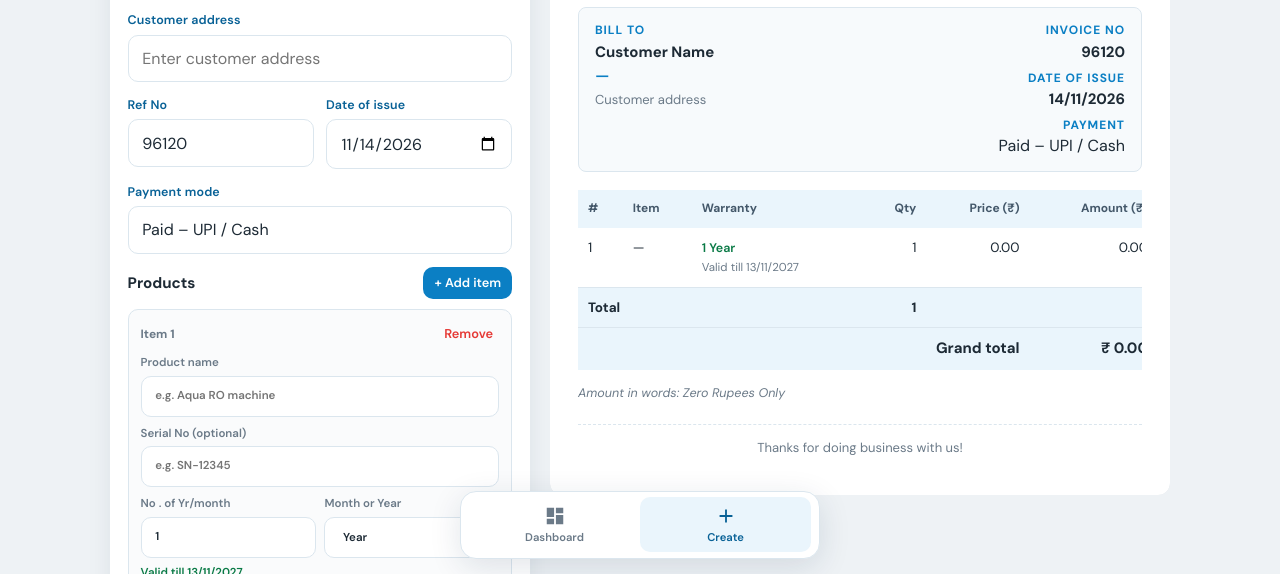
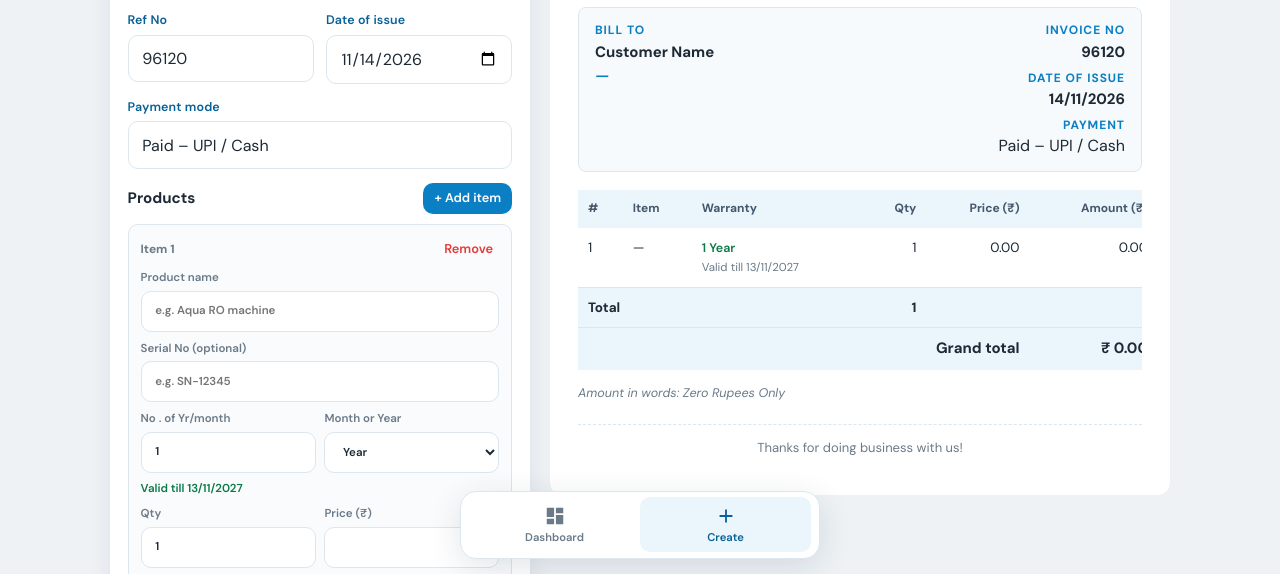
Before and after one commit to dhina-007/Indu-Ro-Service, a plain HTML site: page index.html in a window 1280 px wide. Both pictures are taken after a click on the button "New". Shown: the part 221-795 px from the top of the page. Drawn offline with nearby package versions, Linux system fonts and the light colour scheme.

Commit message:
Remove Customer address field and preview from invoice

```diff
--- a/app.js
+++ b/app.js
@@ -9,7 +9,6 @@ const DRAFT_KEY = "indu_ro_draft";
 const els = {
   customerName: document.getElementById("customerName"),
   customerPhone: document.getElementById("customerPhone"),
-  customerAddress: document.getElementById("customerAddress"),
   refNo: document.getElementById("refNo"),
   issueDate: document.getElementById("issueDate"),
   paymentMode: document.getElementById("paymentMode"),
@@ -17,7 +16,6 @@ const els = {
   itemsList: document.getElementById("itemsList"),
   previewCustomerName: document.getElementById("previewCustomerName"),
   previewCustomerPhone: document.getElementById("previewCustomerPhone"),
-  previewCustomerAddress: document.getElementById("previewCustomerAddress"),
   previewRefNo: document.getElementById("previewRefNo"),
   previewDate: document.getElementById("previewDate"),
   previewPayment: document.getElementById("previewPayment"),
@@ -253,7 +251,6 @@ function getFormState() {
     id: currentId || crypto.randomUUID(),
     customerName: els.customerName ? els.customerName.value.trim() : "",
     customerPhone: els.customerPhone ? els.customerPhone.value.trim() : "",
-    customerAddress: els.customerAddress ? els.customerAddress.value.trim() : "",
     refNo: els.refNo ? els.refNo.value.trim() : "",
     issueDate: els.issueDate ? els.issueDate.value : todayISO(),
     paymentMode: els.paymentMode ? els.paymentMode.value.trim() : "Paid – UPI / Cash",
@@ -421,7 +418,6 @@ function updatePreview() {
 
   els.previewCustomerName.textContent = state.customerName || "Customer Name";
   els.previewCustomerPhone.textContent = state.customerPhone || "—";
-  els.previewCustomerAddress.textContent = state.customerAddress || "Customer address";
   els.previewRefNo.textContent = state.refNo || "—";
   els.previewDate.textContent = formatDateDisplay(state.issueDate);
   els.previewPayment.textContent = state.paymentMode || "Paid – UPI / Cash";
@@ -507,7 +503,6 @@ function applyState(state) {
   currentId = state.id || null;
   els.customerName.value = state.customerName || "";
   els.customerPhone.value = state.customerPhone || "";
-  if (els.customerAddress) els.customerAddress.value = state.customerAddress || "";
   els.refNo.value = state.refNo || generateRefNo();
   els.issueDate.value = state.issueDate || todayISO();
   if (els.paymentMode) els.paymentMode.value = state.paymentMode || "Paid – UPI / Cash";
@@ -547,7 +542,6 @@ function newInvoice() {
     id: currentId,
     customerName: "",
     customerPhone: "",
-    customerAddress: "",
     refNo: generateRefNo(),
     issueDate: todayISO(),
     paymentMode: "Paid – UPI / Cash",
@@ -817,7 +811,6 @@ function bindEvents() {
   [
     "customerName",
     "customerPhone",
-    "customerAddress",
     "issueDate",
     "paymentMode",
     "notes",
@@ -878,7 +871,6 @@ function init() {
       id: currentId,
       customerName: "Raju",
       customerPhone: "7678904532",
-      customerAddress: "Customer address",
       refNo: "38044",
       issueDate: todayISO(),
       paymentMode: "Paid – UPI / Cash",
--- a/index.html
+++ b/index.html
@@ -75,11 +75,6 @@
             </label>
           </div>
 
-          <label class="field">
-            <span>Customer address</span>
-            <input type="text" id="customerAddress" placeholder="Enter customer address" />
-          </label>
-
           <div class="field-row">
             <label class="field">
               <span>Ref No</span>
@@ -141,8 +136,7 @@
               <div>
                 <div class="tag">BILL TO</div>
                 <b id="previewCustomerName">Customer Name</b><br />
-                <span style="color:var(--brand);font-weight:600" id="previewCustomerPhone">—</span><br />
-                <span class="mute" id="previewCustomerAddress">Customer address</span>
+                <span style="color:var(--brand);font-weight:600" id="previewCustomerPhone">—</span>
               </div>
               <div class="right">
                 <div class="tag">INVOICE NO</div><b id="previewRefNo">38044</b>
--- a/pdf.js
+++ b/pdf.js
@@ -363,8 +363,6 @@ function buildInvoicePdfBlob(state, totals) {
 
   my -= 12;
   ops.push("BT");
-  ops.push(`/F1 8.5 Tf ${rgb(107, 122, 136)} rg`);
-  ops.push(`1 0 0 1 ${metaL} ${my} Tm (${pdfEscape(state.customerAddress || "Customer address")}) Tj`);
   ops.push(`/F2 9.5 Tf ${rgb(29, 42, 53)} rg`);
   ops.push(`1 0 0 1 ${metaR} ${my} Tm (${pdfEscape(formatDateDisplay(state.issueDate))}) Tj`);
   ops.push("ET");
```
